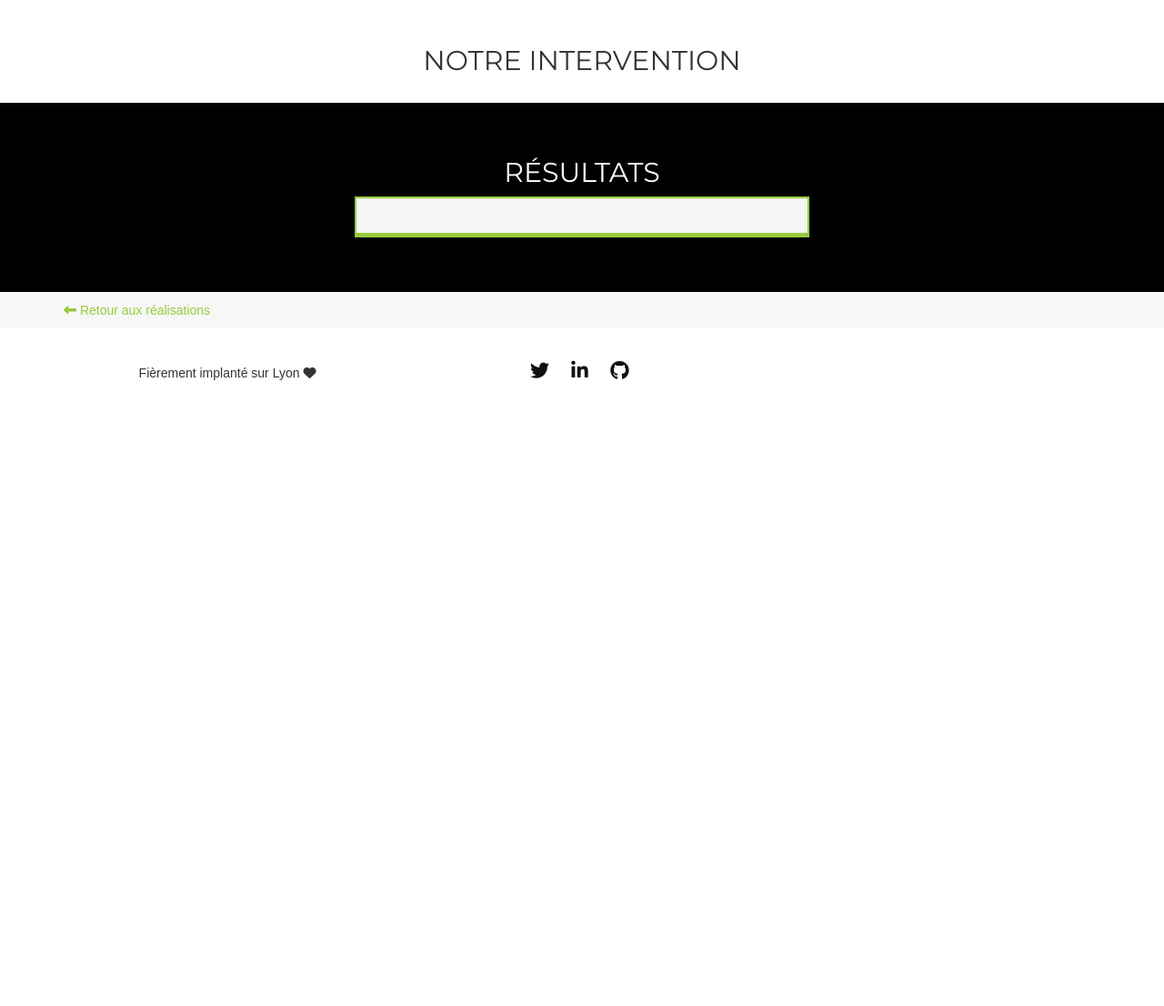
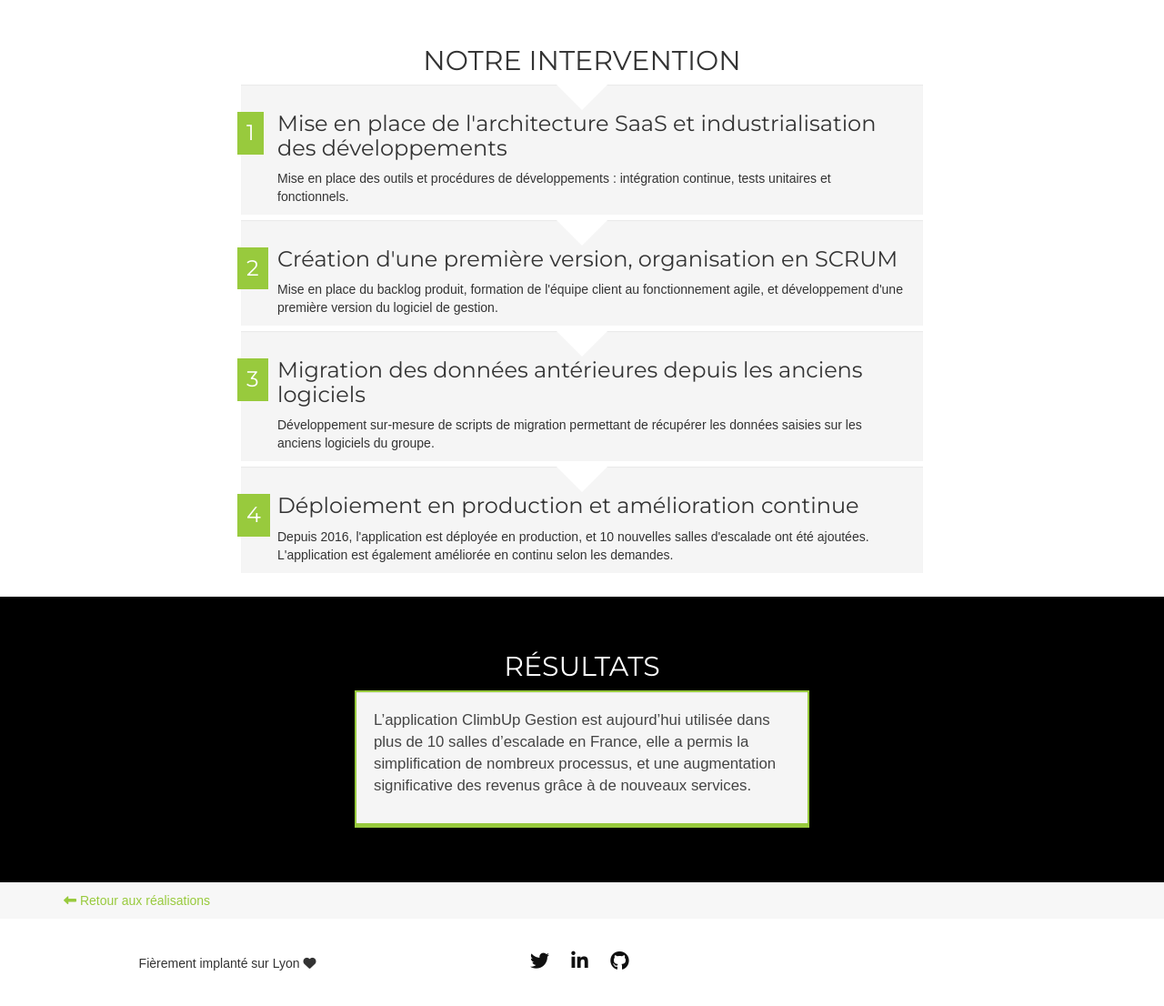
Before and after one commit to Ochelys/ochelys.github.io, a Jekyll site: the page built from _realisations/climb-up.md, in a window 1280 px wide and 1400 px high, scrolled down 301 px. Shown: the part 292-1398 px from the top of the window at 91% size. Built offline with Jekyll 4.4.1, drawn with Linux system fonts in a browser that asks for light colours; nearby versions of some CDN libraries; some web fonts are replaced; before the commit the page ends 1052 px from its top, so only the background shows below that.

Commit message:
Add steps copy for climb-up realisation in French

```diff
--- a/_realisations/climb-up.md
+++ b/_realisations/climb-up.md
@@ -4,4 +4,16 @@ title: Climb-up
 logo: climb-up.png
 cover: climb-up-cover.png
 description: Conception et réalisation d'une plateforme permettant de gérer des salles d'escalade. Déploiement sur plus de 10 salles en France.
+
+steps:
+ - title: Mise en place de l'architecture <abbr>SaaS</abbr> et industrialisation des développements
+   description: "Mise en place des outils et procédures de développements : intégration continue, tests unitaires et fonctionnels."
+ - title: Création d'une première version, organisation en SCRUM
+   description: Mise en place du <span lang="en">backlog</span> produit, formation de l'équipe client au fonctionnement agile, et développement d'une première version du logiciel de gestion.
+ - title: Migration des données antérieures depuis les anciens logiciels
+   description: Développement sur-mesure de scripts de migration permettant de récupérer les données saisies sur les anciens logiciels du groupe.
+ - title: Déploiement en production et amélioration continue
+   description: Depuis 2016, l'application est déployée en production, et 10 nouvelles salles d'escalade ont été ajoutées. L'application est également améliorée en continu selon les demandes.
 ---
+
+L'application ClimbUp Gestion est aujourd'hui utilisée dans plus de 10 salles d'escalade en France, elle a permis la simplification de nombreux processus, et une augmentation significative des revenus grâce à de nouveaux services.
```
